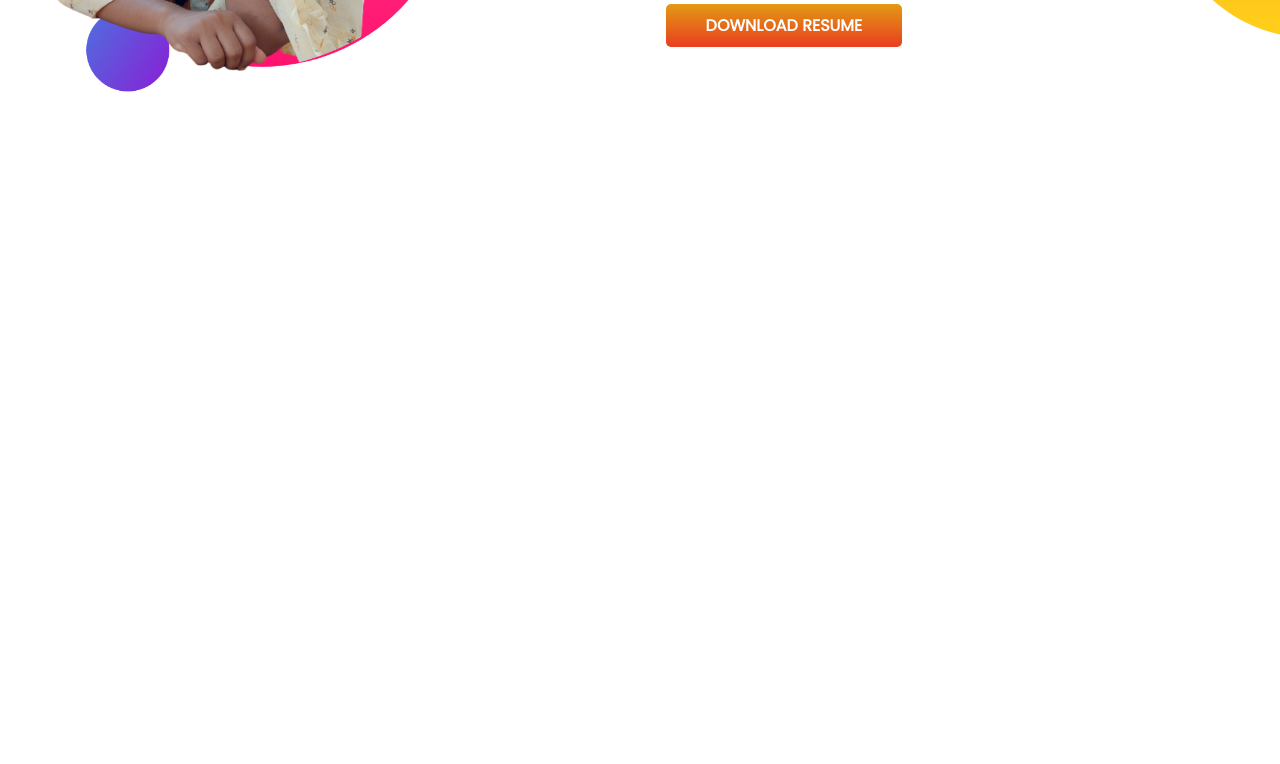
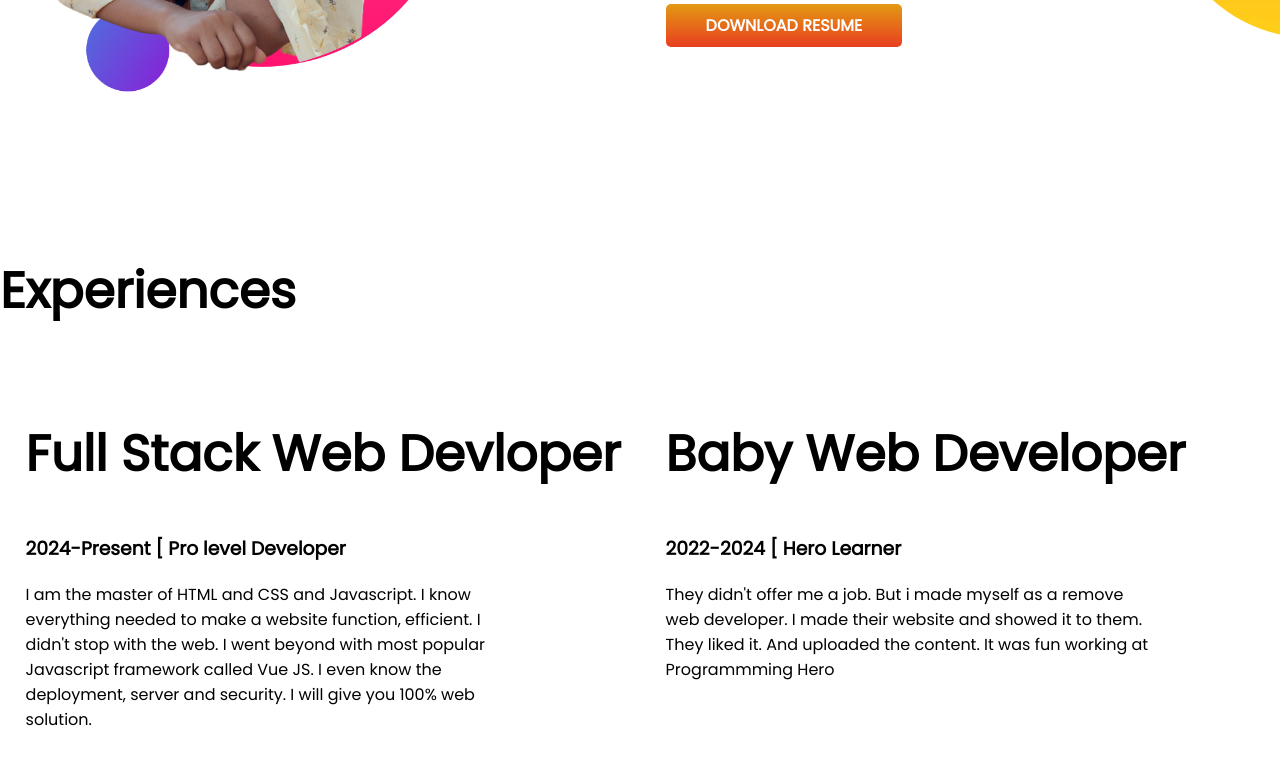
Before and after one commit to Anny27-pixel/developer-portfolio, a plain HTML site: page index.html in a window 1280 px wide. Shown: the part 994-1758 px from the top of the page. Before the commit the page ends 1243 px from the top, so only its background shows below. Drawn offline with Linux system fonts and the light colour scheme.

Commit message:
experiences added

```diff
--- a/index.html
+++ b/index.html
@@ -13,7 +13,7 @@
 </head>
 
 <body>
-    <section class="top-banner">
+    <section class="top-banner flexible-container">
         <div class="half-width">
             <h1>Welcome To </h1>
             <h1><span class="orange-color">Jabin Tasmin </span> World!</h1>
@@ -29,7 +29,7 @@
             <img src="images/Anny-bg.png" alt="">
         </div>
     </section>
-    <section class="dream-big">
+    <section class="dream-big flexible-container">
         <div class="half-width">
             <img src="images/Anny-bg2.png" alt="">
         </div>
@@ -43,6 +43,27 @@
 
 
     </section>
+    <section class="experience-area">
+        <h1>Experiences</h1>
+        <div class="flexible-container">
+            <div class="half-width">
+                <h1>Full Stack Web Devloper</h1>
+                <h3>2024-Present [ Pro level Developer</h3>
+                <p>I am the master of HTML and CSS and Javascript. I know everything needed to make a website function,
+                    efficient. I didn't stop with the web. I went beyond with most popular Javascript framework called
+                    Vue
+                    JS. I even know the deployment, server and security. I will give you 100% web solution.</p>
+            </div>
+            <div class="half-width">
+                <h1>Baby Web Developer</h1>
+                <h3>2022-2024 [ Hero Learner </h3>
+                <p>They didn't offer me a job. But i made myself as a remove web developer. I made their website and
+                    showed
+                    it to them. They liked it. And uploaded the content. It was fun working at Programmming Hero</p>
+            </div>
+        </div>
+
+    </section>
 </body>
 
 </html>
--- a/style.css
+++ b/style.css
@@ -16,7 +16,7 @@ p {
     color: orange;
 }
 
-section {
+.flexible-container {
     display: flex;
     margin-bottom: 150px;
 }
```
